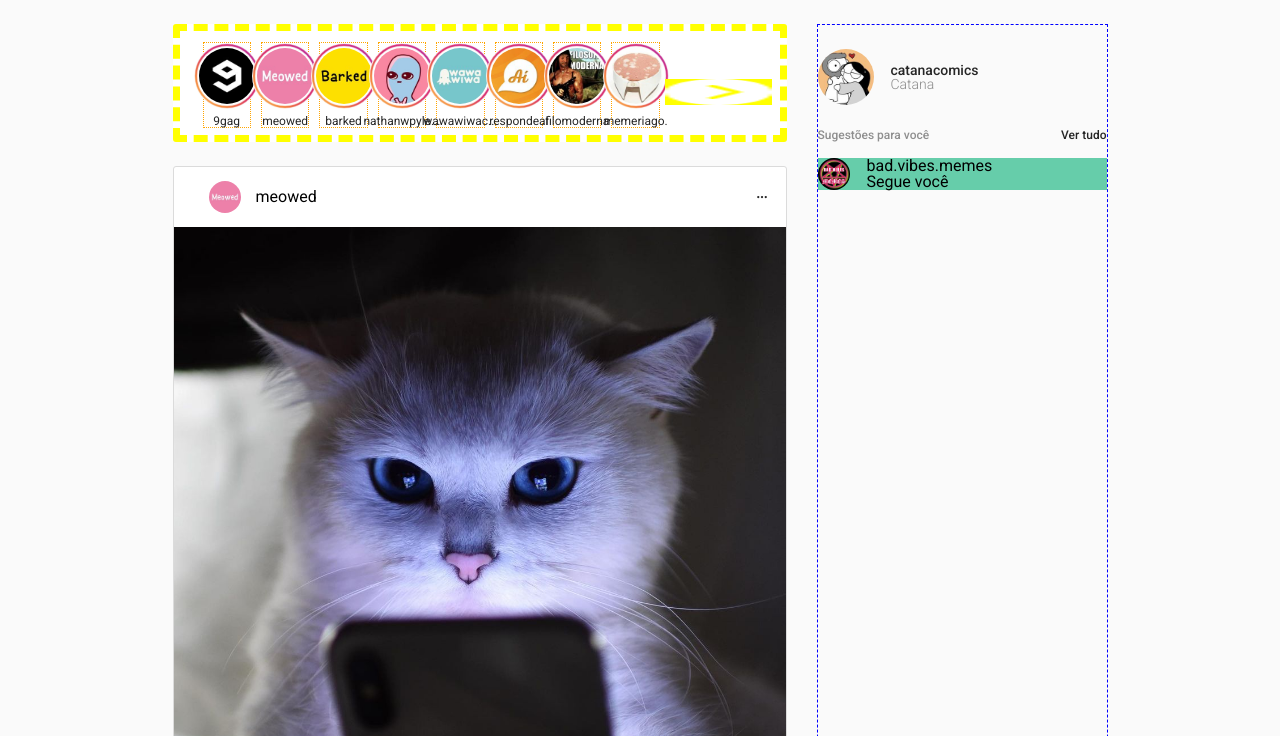
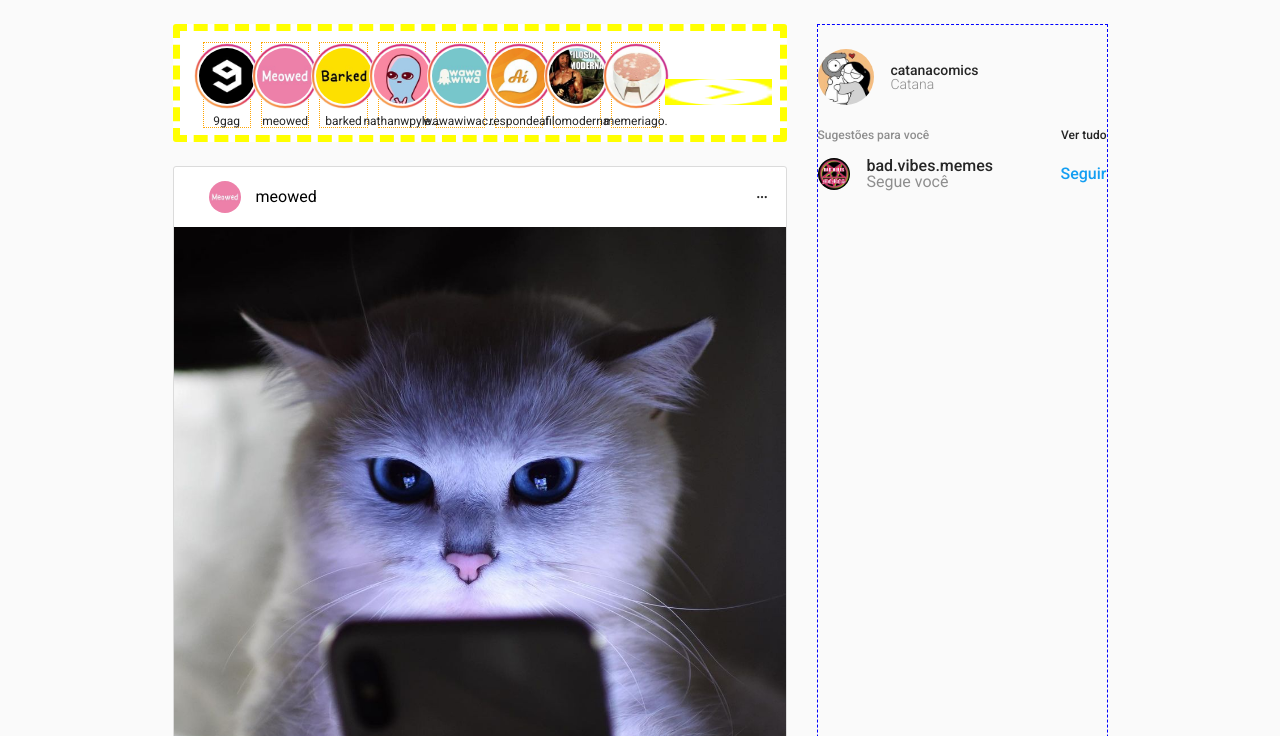
Before and after one commit to teles-tarcisio/Projeto-02---Instagram, a plain HTML site: page index.html in a window 1280 px wide. Shown: the part 64-800 px from the top of the page. Drawn offline with nearby package versions, Linux system fonts and the light colour scheme.

Commit message:
fixed 'sidebar_profile' horizontal alignment

```diff
--- a/css/styles.css
+++ b/css/styles.css
@@ -315,11 +315,10 @@ body {
 
 .sidebar-profile {
   width: 100%;
+  height: fit-content;
   display: flex;
   align-items: center;
-  background-color: mediumaquamarine;
 }
-
 .sidebar-profile img {
   width: 32px;
   height: 32px;
@@ -327,5 +326,15 @@ body {
   margin-right: 17px;
 }
 .sidebar-profile h1 {
-
+  font-weight: 500;
+  color: #262626;
 }
+.sidebar-profile h2 {
+  font-weight: 500;
+  color: #139ef2;
+  margin: 0 0 0 auto;
+}
+.sidebar-profile p {
+  font-weight: 400;
+  color: #8e8e8e;
+}
--- a/index.html
+++ b/index.html
@@ -127,6 +127,7 @@
               <h1>bad.vibes.memes</h1>
               <p>Segue você</p>
             </div>
+            <h2>Seguir</h2>
           </div>
 
 
```
